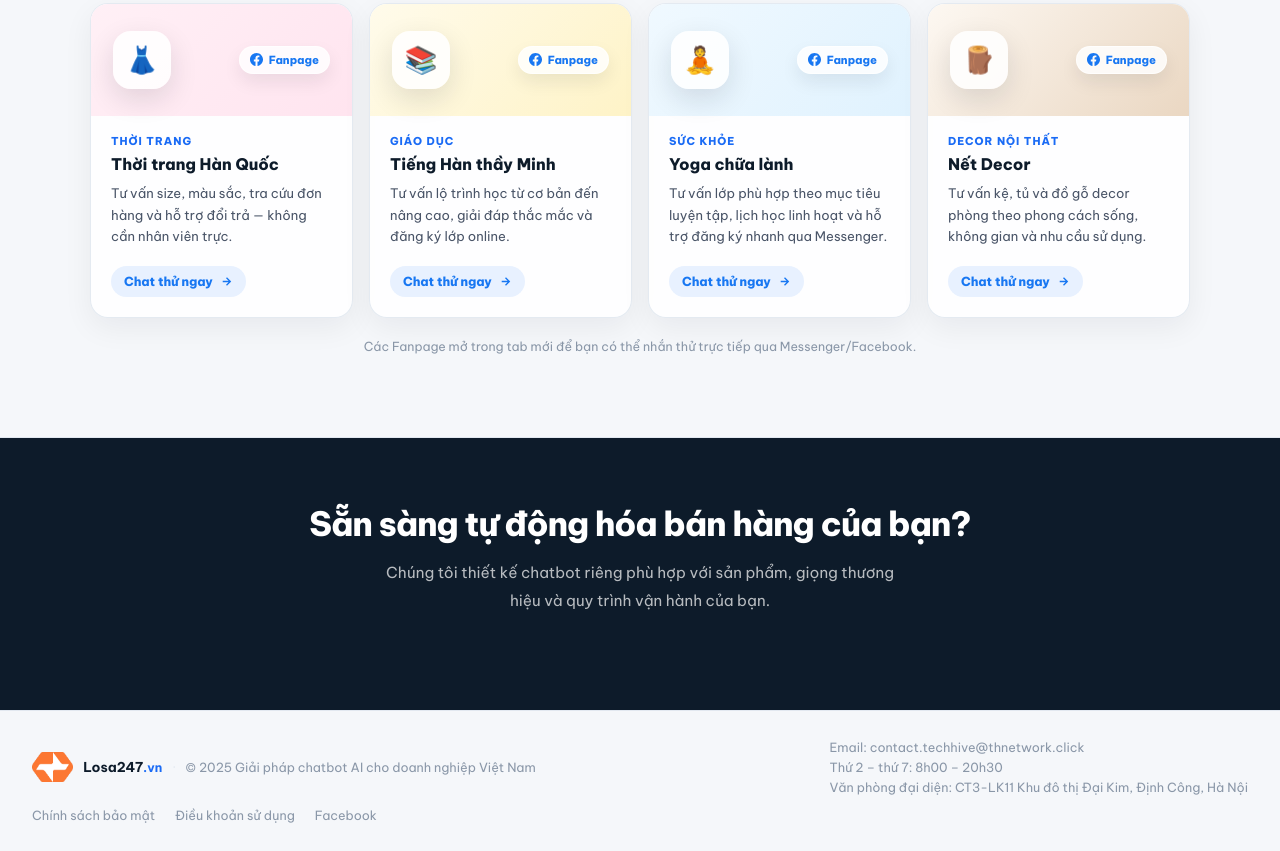
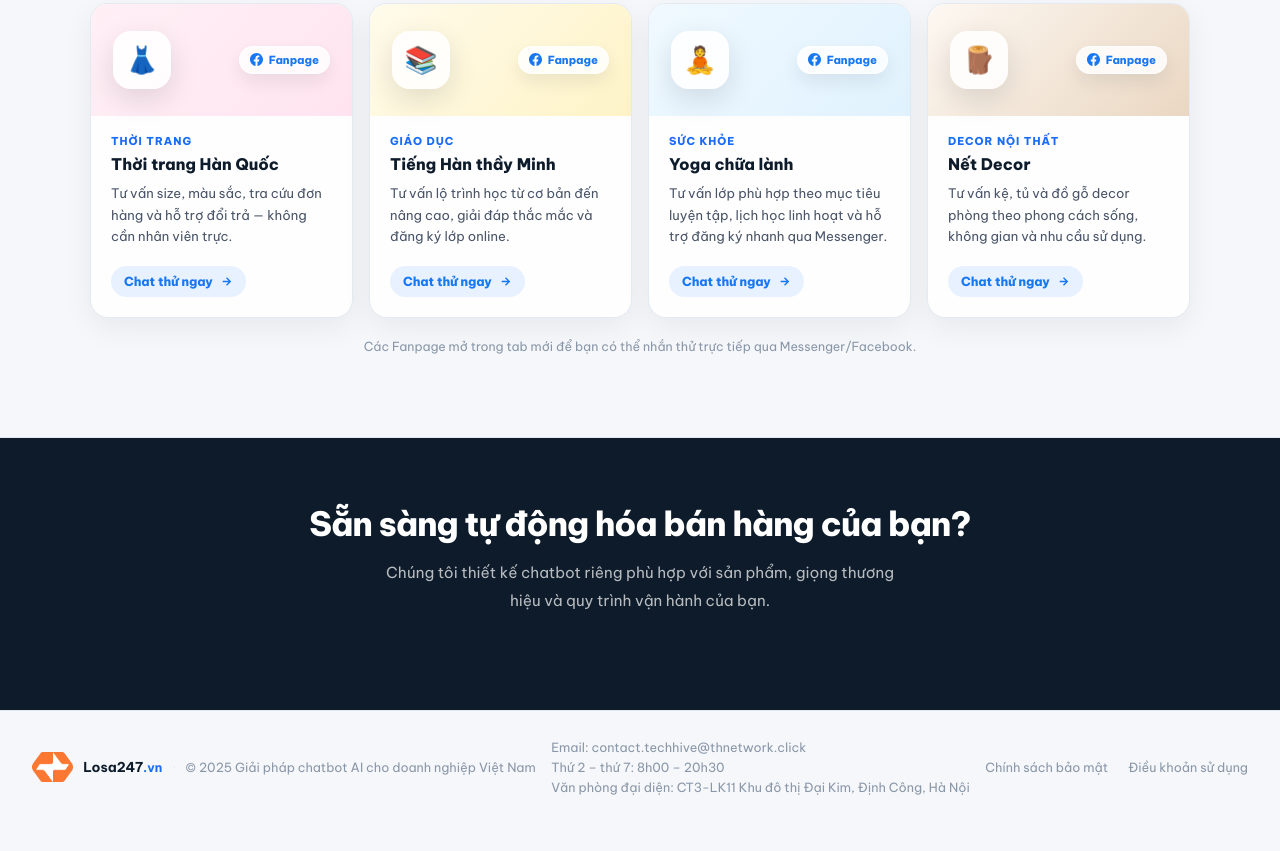
Before and after one commit to phamdinhhai/workshop-losa247, a plain HTML site: page index.html in a window 1280 px wide. Shown: the part 3672-4523 px from the top of the page. After the commit the page ends 4495 px from the top, so only its background shows below. Drawn offline with Linux system fonts and the light colour scheme.

Commit message:
Remove footer Facebook link

```diff
--- a/index.html
+++ b/index.html
@@ -2819,7 +2819,7 @@
     <div class="footer-links">
       <span>Chính sách bảo mật</span>
       <span>Điều khoản sử dụng</span>
-      <a href="https://www.facebook.com/TechHive.vn" target="_blank">Facebook</a>
+
     </div>
   </footer>
 
```
